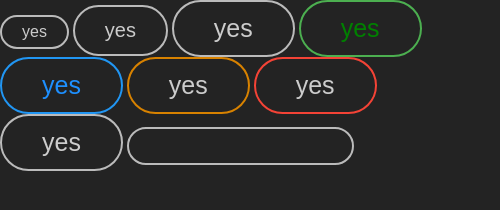
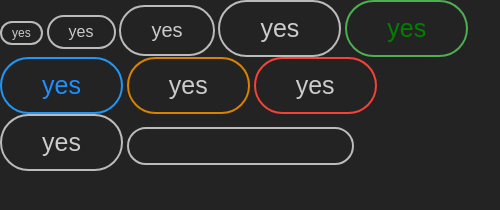
Before and after one commit to teamastrum/ZirkaEditor, an Electron app: page files/html/editor.html in a window 500 px wide. Drawn offline with Linux system fonts and the light colour scheme; files that its build step writes are made by us from their sources; files whose address does not match are found by name.

Commit message:
WOW EPIC GAMER UI UPDATE!!!!1!1!11

```diff
--- a/files/css/style.css
+++ b/files/css/style.css
@@ -75,6 +75,12 @@ ul.startMenu li {
     border-radius: 20px;
 }
 
+.btn-xs {
+    padding: 3px 10px;
+    font-size: 12px;
+    border-radius: 20px;
+}
+
 .btn-sm {
     padding: 6px 20px;
     border-radius: 20px;
--- a/files/html/editor.html
+++ b/files/html/editor.html
@@ -12,6 +12,7 @@
   <link href="https://fonts.googleapis.com/css?family=Roboto:100,300,400,500,700,900&display=swap" rel="stylesheet">
 </head>
 <body class="bg-dark">
+  <button class="btn default btn-xs">yes</button>
   <button class="btn default btn-sm">yes</button>
   <button class="btn default btn-md">yes</button>
   <button class="btn default btn-lg">yes</button>
```
Also changed, not shown: main.js (+6 -2 lines).
